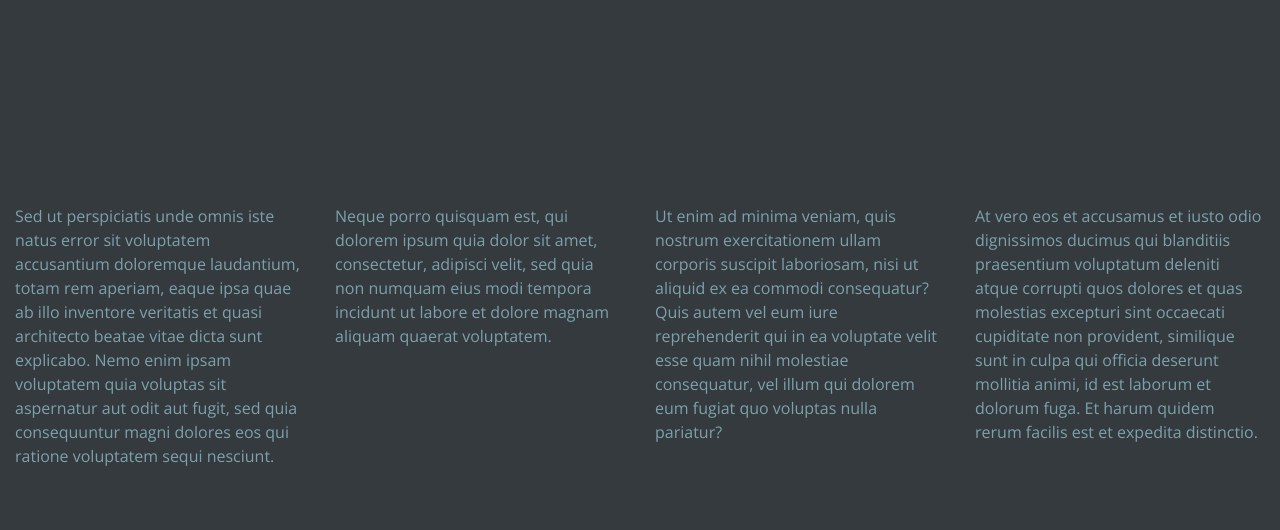
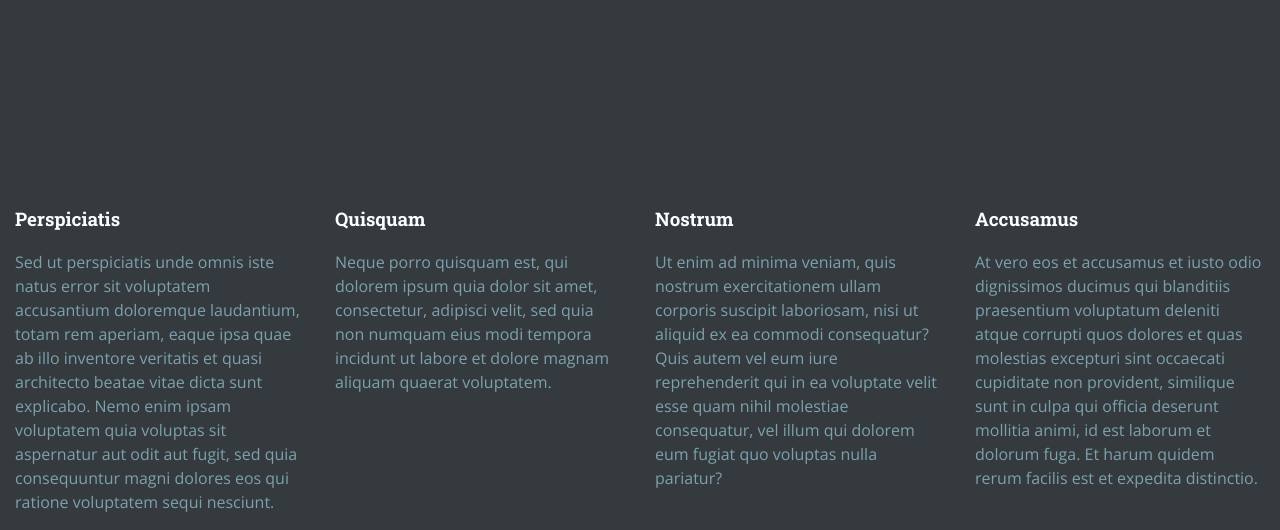
Before and after one commit to justinhersey/v2, a PHP site: page / in a window 1280 px wide. Shown: the part 587-1117 px from the top of the page. Before the commit the page ends 1053 px from the top, so only its background shows below. Run offline with PHP 8.4, Linux system fonts and the light colour scheme; data that the repository does not hold is empty; some libraries are stand-ins or nearby versions.

Commit message:
add styles

```diff
--- a/index.php
+++ b/index.php
@@ -17,15 +17,19 @@
 	</div>
 	<div class="row">
 		<div class="col-3">
+			<h3 class="title">Perspiciatis</h3>
 			<p>Sed ut perspiciatis unde omnis iste natus error sit voluptatem accusantium doloremque laudantium, totam rem aperiam, eaque ipsa quae ab illo inventore veritatis et quasi architecto beatae vitae dicta sunt explicabo. Nemo enim ipsam voluptatem quia voluptas sit aspernatur aut odit aut fugit, sed quia consequuntur magni dolores eos qui ratione voluptatem sequi nesciunt.</p>
 		</div>
 		<div class="col-3">
+			<h3 class="title">Quisquam</h3>
 			<p>Neque porro quisquam est, qui dolorem ipsum quia dolor sit amet, consectetur, adipisci velit, sed quia non numquam eius modi tempora incidunt ut labore et dolore magnam aliquam quaerat voluptatem.</p>
 		</div>
 		<div class="col-3">
+			<h3 class="title">Nostrum</h3>
 			<p>Ut enim ad minima veniam, quis nostrum exercitationem ullam corporis suscipit laboriosam, nisi ut aliquid ex ea commodi consequatur? Quis autem vel eum iure reprehenderit qui in ea voluptate velit esse quam nihil molestiae consequatur, vel illum qui dolorem eum fugiat quo voluptas nulla pariatur?</p>
 		</div>
 		<div class="col-3">
+			<h3 class="title">Accusamus</h3>
 			<p>At vero eos et accusamus et iusto odio dignissimos ducimus qui blanditiis praesentium voluptatum deleniti atque corrupti quos dolores et quas molestias excepturi sint occaecati cupiditate non provident, similique sunt in culpa qui officia deserunt mollitia animi, id est laborum et dolorum fuga. Et harum quidem rerum facilis est et expedita distinctio.</p>
 		</div>
 	</div>
--- a/scss/_fonts.scss
+++ b/scss/_fonts.scss
@@ -2,3 +2,7 @@
 @mixin base-font {
 	family: "Open Sans", "Helvetica Neue", Helvetica, Arial, sans-serif;
 }
+
+@mixin heading-font {
+	family: "Roboto Slab", "Helvetica Neue", Helvetica, Arial, sans-serif;
+}
--- a/scss/_grid.scss
+++ b/scss/_grid.scss
@@ -2,6 +2,25 @@
 $row-width: 100%;
 $column-gutter: rem-calc(30);
 $total-columns: 12 ;
+
+@mixin breakpoint($point) {
+	@if $point == desktop {
+		@media (min-width: 70em) { @content ; }
+	}
+	@else if $point == laptop {
+		@media (min-width: 64em) { @content ; }
+	}
+	@else if $point == tablet {
+		@media (min-width: 50em) { @content ; }
+	}
+	@else if $point == phablet {
+		@media (min-width: 37.5em)  { @content ; }
+	}
+	@else if $point == mobileonly {
+		@media (max-width: 37.5em)  { @content ; }
+
+	}
+}
 
 .row {
 	@extend %clearfix;
@@ -68,6 +87,9 @@ $total-columns: 12 ;
 .col-3 {
 	@extend %columns;
 	width: ($row-width/4);
+	@include breakpoint(mobileonly) {
+		width: 100%;
+	}
 }
 
 .col-2 {
--- /dev/null
+++ b/scss/_mixins.scss
@@ -0,0 +1,19 @@
+/*[ _mixins.scss ]*/
+@mixin breakpoint($point) {
+	@if $point == desktop {
+		@media (min-width: 70em) { @content ; }
+	}
+	@else if $point == laptop {
+		@media (min-width: 64em) { @content ; }
+	}
+	@else if $point == tablet {
+		@media (min-width: 50em) { @content ; }
+	}
+	@else if $point == phablet {
+		@media (min-width: 37.5em)  { @content ; }
+	}
+	@else if $point == mobileonly {
+		@media (max-width: 37.5em)  { @content ; }
+
+	}
+}
--- a/scss/stylesheet.scss
+++ b/scss/stylesheet.scss
@@ -24,6 +24,13 @@ body {
 	color: #7da1ac;
 	width: 100%;
 	height: 100%;
+}
+
+h3.title {
+	font: {
+		@include heading-font;
+	}
+	color: #fbffff;
 }
 
 p {
```
Also changed, not shown: build/css/stylesheet.css, 1 other file.
